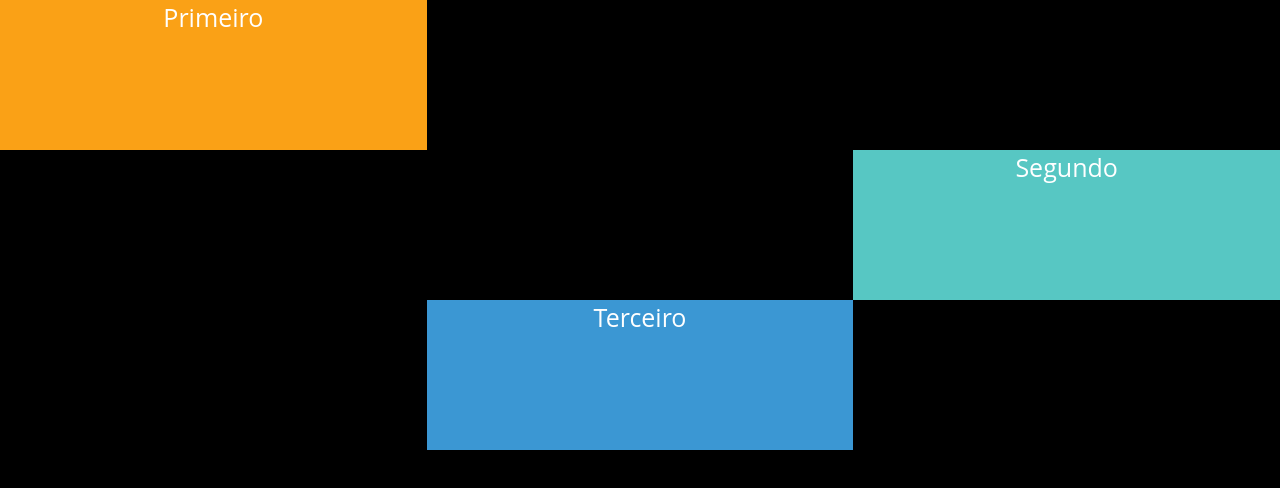
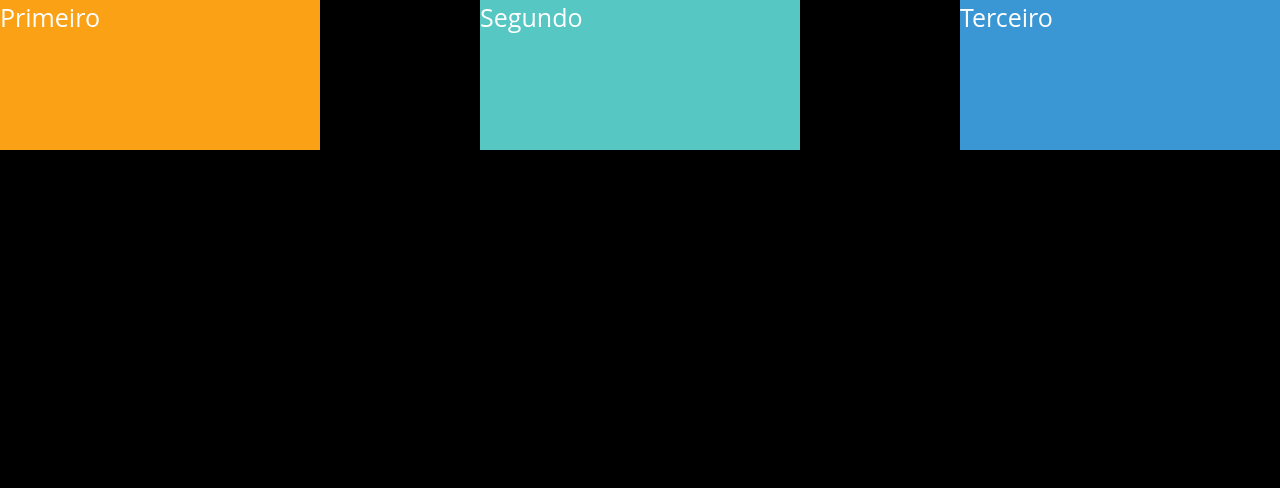
Before and after one commit to souzamarques/praticando-css, a plain HTML site: page 01 - display inline/index.html in a window 1280 px wide. Drawn offline with Linux system fonts and the light colour scheme.

Commit message:
display: inline-block #03

```diff
--- a/01 - display inline/index.html
+++ b/01 - display inline/index.html
@@ -4,16 +4,16 @@
     <meta charset="UTF-8" />
     <meta http-equiv="X-UA-Compatible" content="IE=edge" />
     <meta name="viewport" content="width=device-width, initial-scale=1.0" />
-    <title> display: inline </title>
+    <title> display: inline-block </title>
 
     <link rel="stylesheet" href="reset.css" />
     <link rel="stylesheet" href="style.css" />
   </head>
   <body>
       <ul class="example">
-          <li class="example-item example-item_first"> Primeiro </li><!--
-          --><li class="example-item example-item_second"> Segundo </li><!--
-          --><li class="example-item example-item_third"> Terceiro </li>
+          <li class="example-item example-item_first"> Primeiro </li>
+          <li class="example-item example-item_second"> Segundo </li>
+          <li class="example-item example-item_third"> Terceiro </li>
       </ul>
   </body>
 </html>
--- a/01 - display inline/style.css
+++ b/01 - display inline/style.css
@@ -4,18 +4,35 @@ body {
 
 .example {
   color: #fff;
-  text-align: center;
+  text-align: justify;
+}
+.example::after {
+  content: "";
+  display: inline-block;
+  width: 100%;
 }
 
 .example-item {
   /* display: inline;
      (Perda de altura e largura). Propriedade não permite que a gente
-     coloque altura e largura nos elementos. Width e height não irão funcionar */
-  display: block;
-  /* display: block - o elemento ocupa a linha toda, não é possível ser desse
-     tipo se tiver um elemento do lado, capacidade de definir altura e largura
-     (height e width)  */
-  width: 33.333%;
+     coloque altura e largura nos elementos. Width e height não irão funcionar
+  */
+
+  /* display: block;
+      o elemento ocupa a linha toda, não é possível ser desse
+      tipo se tiver um elemento do lado, capacidade de definir altura e largura
+      (height e width)
+  */
+
+  display: inline-block;
+  /* junção do display: inline com o display: block. Dessa forma, conseguimos
+     deixar os elementos na mesma linha e definir alutra e largura (height e width).
+     Possível utilizar o comportamento de palavras, dessa forma, conseguimos posicionar
+     os elementos a direita, esquerda, centralizado, ou justificado (justify) fazendo
+     uso do 'after'.
+  */
+
+  width: 25%;
   height: 150px;
 }
 .example-item_first {
@@ -23,10 +40,7 @@ body {
 }
 .example-item_second {
   background-color: #57c7c3;
-  margin-left: auto;
 }
 .example-item_third {
   background-color: #3b97d3;
-  margin-left: auto;
-  margin-right: auto;
 }
```
